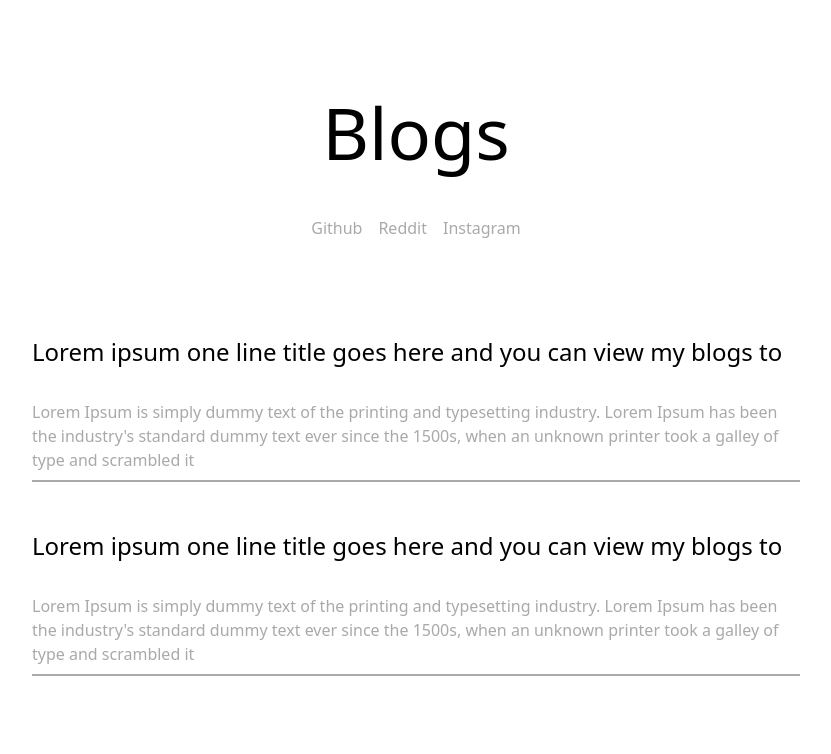
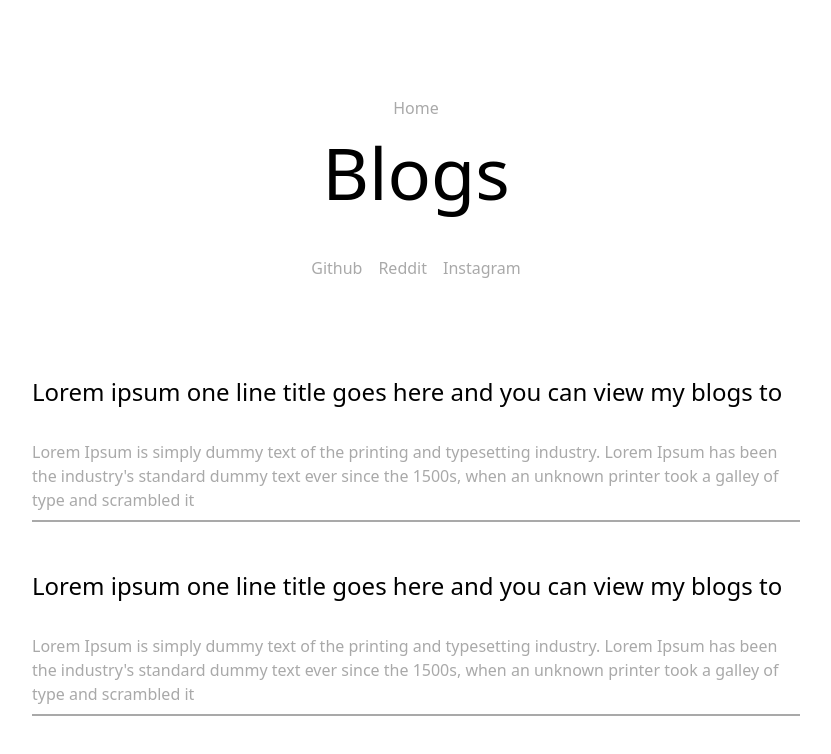
Before and after one commit to a-s-t-e-y-a/portfoliov2, a Next.js app: page /blogs in a window 1280 px wide. Shown: the top 754 px of the page, without its empty margins (224-1055 px from the left). Built offline with nearby package versions, Linux system fonts and the light colour scheme.

Commit message:
:sparkles: IMPROVE : link added

```diff
--- a/src/components/blogs/heading.js
+++ b/src/components/blogs/heading.js
@@ -1,7 +1,12 @@
+import Link from "next/link";
+
 export default function Heading() {
   return (
     <>
       <div className="my-24">
+        <div className="flex justify-center text-gray-landing mb-4">
+          <Link href="/">Home</Link>
+        </div>
         <div className=" text-7xl flex justify-center font-medium mb-12">
           Blogs
         </div>
```
